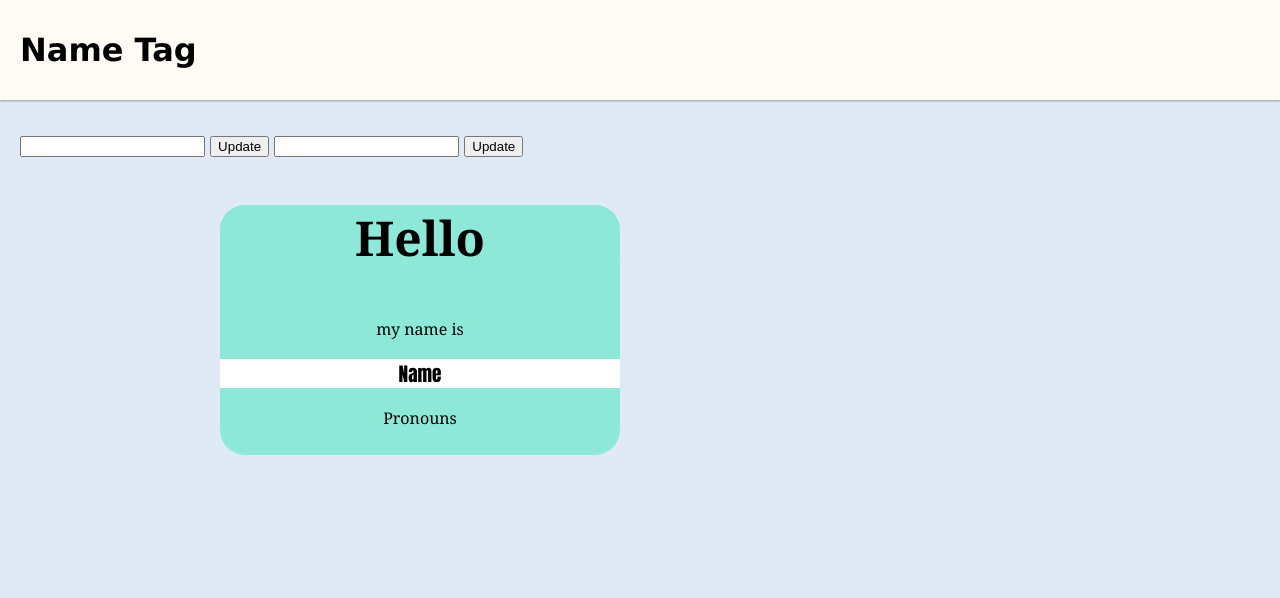
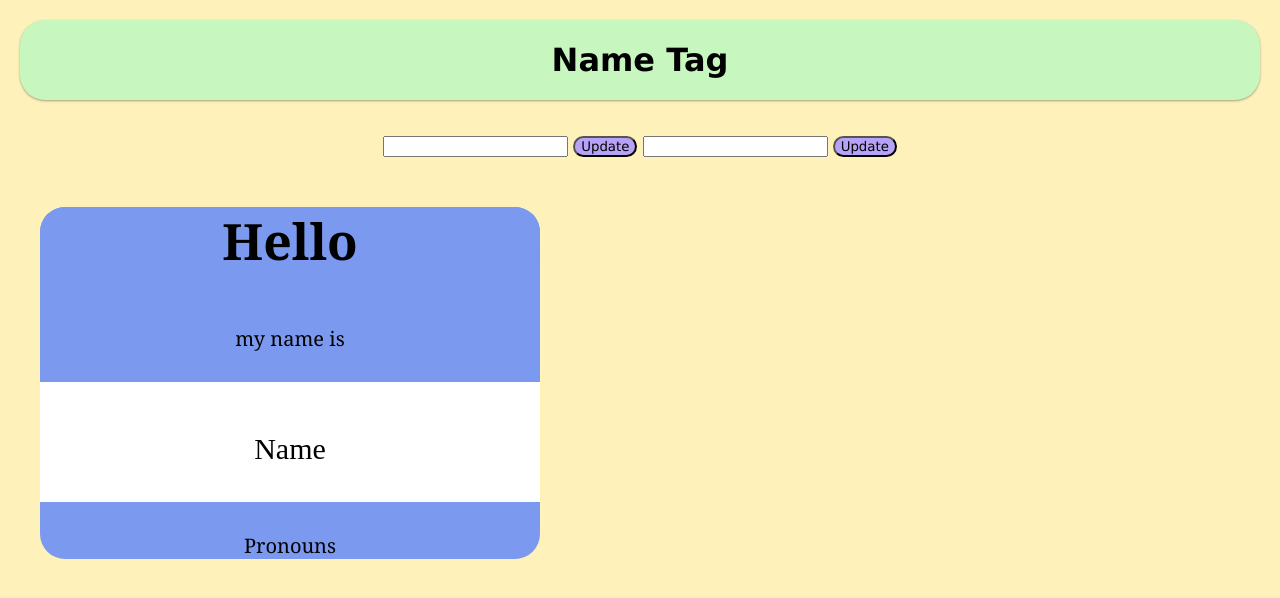
Before and after one commit to gferderer/nametag, a plain HTML site: page index.html in a window 1280 px wide. Drawn offline with Linux system fonts and the light colour scheme.

Commit message:
change color pallet, center buttons

```diff
--- a/index.html
+++ b/index.html
@@ -25,15 +25,18 @@
 
     <main>
 <p>
+
+<div class="container">
     <input id="name-input">
     <button id="update-button">Update</button>
     <input id="pronoun-input">
     <button id="update-pb">Update</button>
+</div>
 </p>
  <div class="nametag">
 <p class="greeting">Hello</p>
 <p>my name is</p>
-<p id="name-display"class="name">Name</p>
+<p id="name-display" class="name">Name</p>
 <p id="pronoun-display" class=" ">Pronouns</p>
 </div>
     </main>
--- a/style.css
+++ b/style.css
@@ -1,57 +1,85 @@
+@import url('https://fonts.googleapis.com/css?family=Fredoka+One&display=swap');
 body {
-    margin: 0;
+    margin: 20px;
+    border: 60px green;
+
     font-family: Corbel, 'Lucida Grande', 'Lucida Sans Unicode', 'Lucida Sans', 'DejaVu Sans',
         'Bitstream Vera Sans', 'Liberation Sans', Verdana, 'Verdana Ref', sans-serif;
-    background: rgb(224, 234, 247);
-    display: grid;
+    background-color: #fef2ba;
+    display:
     grid-template-rows: auto 1fr;
 }
 
 header {
     position: sticky;
     top: auto;
-    padding: 20px;
+    padding: 10px;
     height: 60px;
-
     display: flex;
     align-items: center;
+    justify-content: center;
     gap: 10px;
-
-    background-color: rgb(254, 251, 245);
+    background-color: #c7f6bf;
+    border-radius: 25px;
     box-shadow: 0 1px 3px rgba(0, 0, 0, 0.12), 0 1px 2px rgba(0, 0, 0, 0.24);
 }
 
 
+.container{
+    text-align: center;
+    background-color: ;
+}
+#update-pb{
+    background-color: #b7a2f7;
+    border-radius: 25px;
+    font-family: Verdana, Geneva, Tahoma, sans-serif;
+
+}
+#update-button {
+    background-color: #b7a2f7;
+    border-radius: 25px;
+    font-family: Verdana, Geneva, Tahoma, sans-serif;
+}
+
 header .logo {
     height: 100%;
+
 }
 
 main {
     padding: 20px;
+
 }
-.h1{
-    align-content: center;
-}
+
 .nametag{
-    background:rgb(142, 232, 216);
-    margin-left: 200px;
-    margin-right: 200px;
-    border: 50px;
-    padding-bottom: 10px;
-    width: 400px;
+    background: #7a99ef;
+    width: 500px;
     text-align: center;
-    font-family:Georgia, 'Times New Roman', Times, serif;
+    align-items: center;
+    justify-content: center;
+    font-family: Georgia, 'Times New Roman', Times, serif;
     border-radius: 25px;
+    font-size: 20px;
+
 }
 .greeting{
-    background-color: rgb(142, 232, 216);
-    font-size: xxx-large;
+    background-color: #7a99ef;
+    font-size: 50px;
     font-weight:bolder;
     font-family: Georgia, 'Times New Roman', Times, serif;
     border-radius: 25px;
+    text-align: center;
 }
+ #name-display{
+    background-color: white;
+ }
 .name{
     background: white;
-    font-size: larger;
-    font-family:Impact, Haettenschweiler, 'Arial Narrow Bold', sans-serif;
+    height: 20px;
+    padding: 0px;
+    padding-top: 10%;
+    padding-bottom: 10%;
+    font-size: 30px;
+    font-family:'Fredoka+One';
+    text-align: center;
 }
```
Also changed, not shown: app.js (line endings or trailing spaces).
